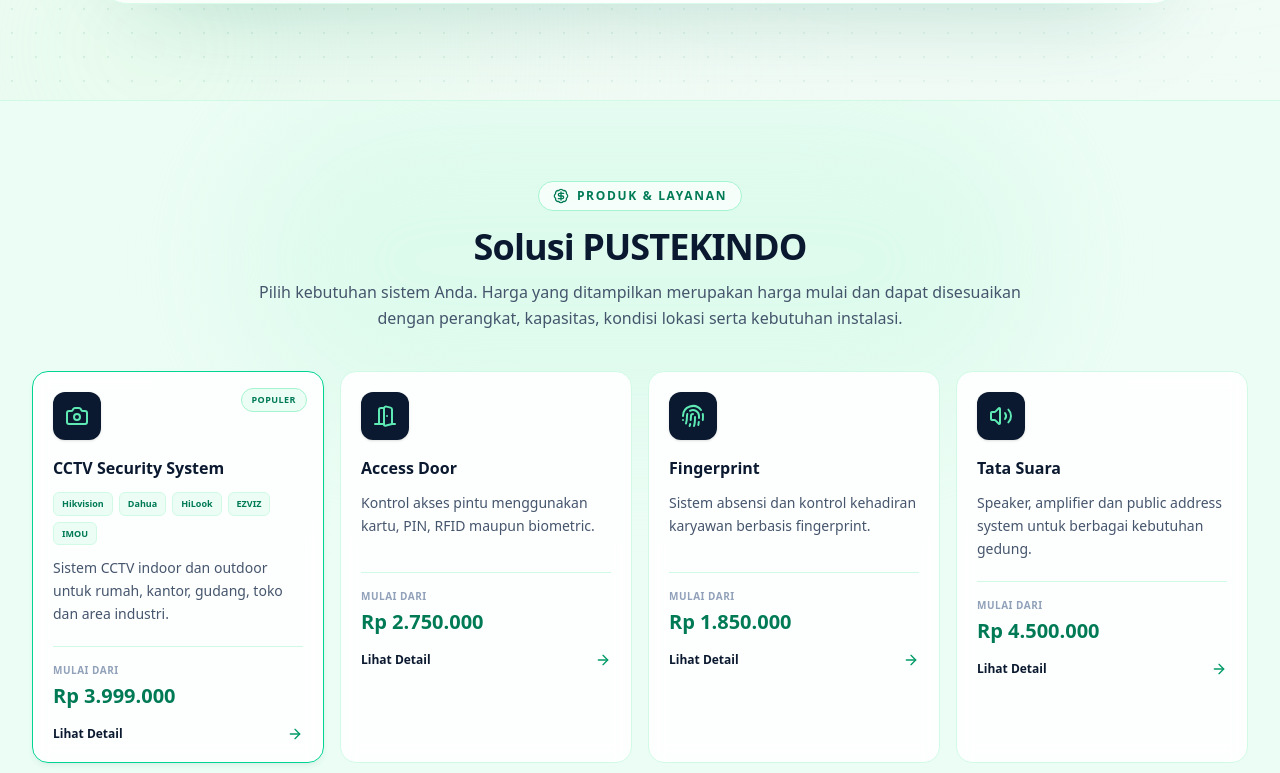
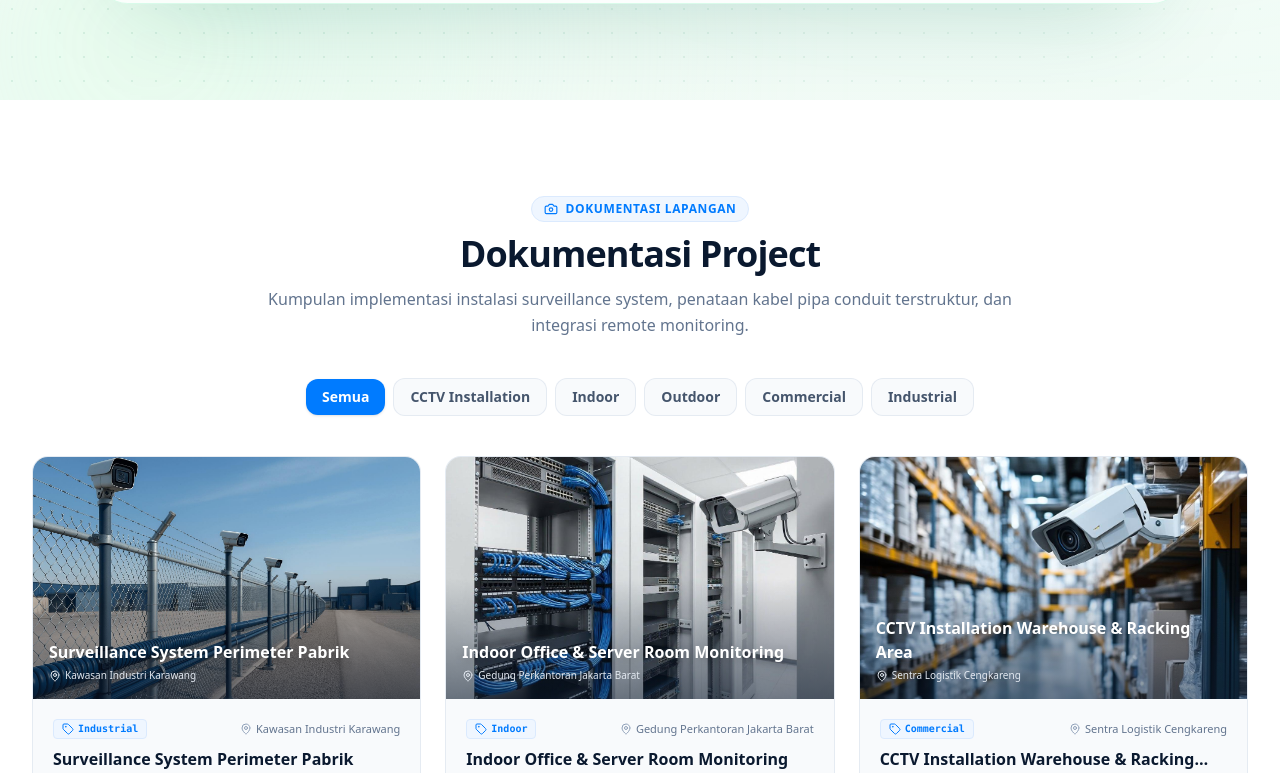
Before and after one commit to Diyan21/pustekindo_technology_solution, a React (Vite) app: page / in a window 1280 px wide. Shown: the part 1667-2440 px from the top of the page. Built offline with nearby package versions, Linux system fonts and the light colour scheme.

Commit message:
Update Home.tsx

```diff
--- a/src/pages/Home.tsx
+++ b/src/pages/Home.tsx
@@ -69,13 +69,10 @@ export const Home: React.FC = () => {
       {/* 2. Hero */}
       <Hero />
 
-      {/* 3. Harga Paket / Produk */}
-      <Brands />
-
-      {/* 4. Galeri */}
+      {/* 3. Galeri */}
       <Gallery />
 
-      {/* 5. CTA + Running Logo Project */}
+      {/* 4. CTA + Running Logo Project */}
       <CTA />
 
 
@@ -83,6 +80,11 @@ export const Home: React.FC = () => {
           SECTION TAMBAHAN
           MUNCUL SAAT MENU DIKLIK
       ========================================== */}
+
+      {/* Harga Paket / Produk */}
+      {activeExtraSection === '#harga-paket' && (
+        <Brands />
+      )}
 
       {/* Tentang Kami */}
       {activeExtraSection === '#tentang' && (
```
